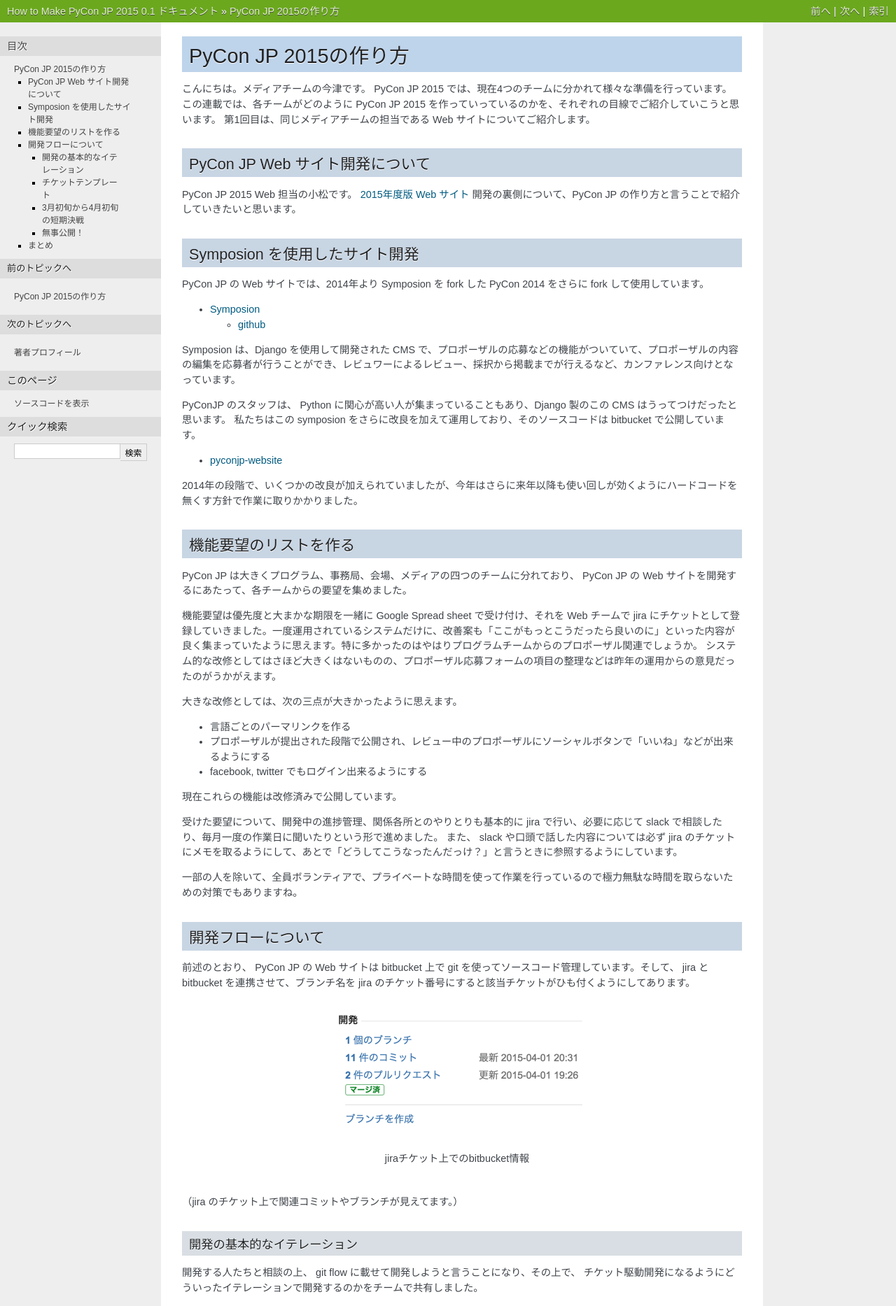
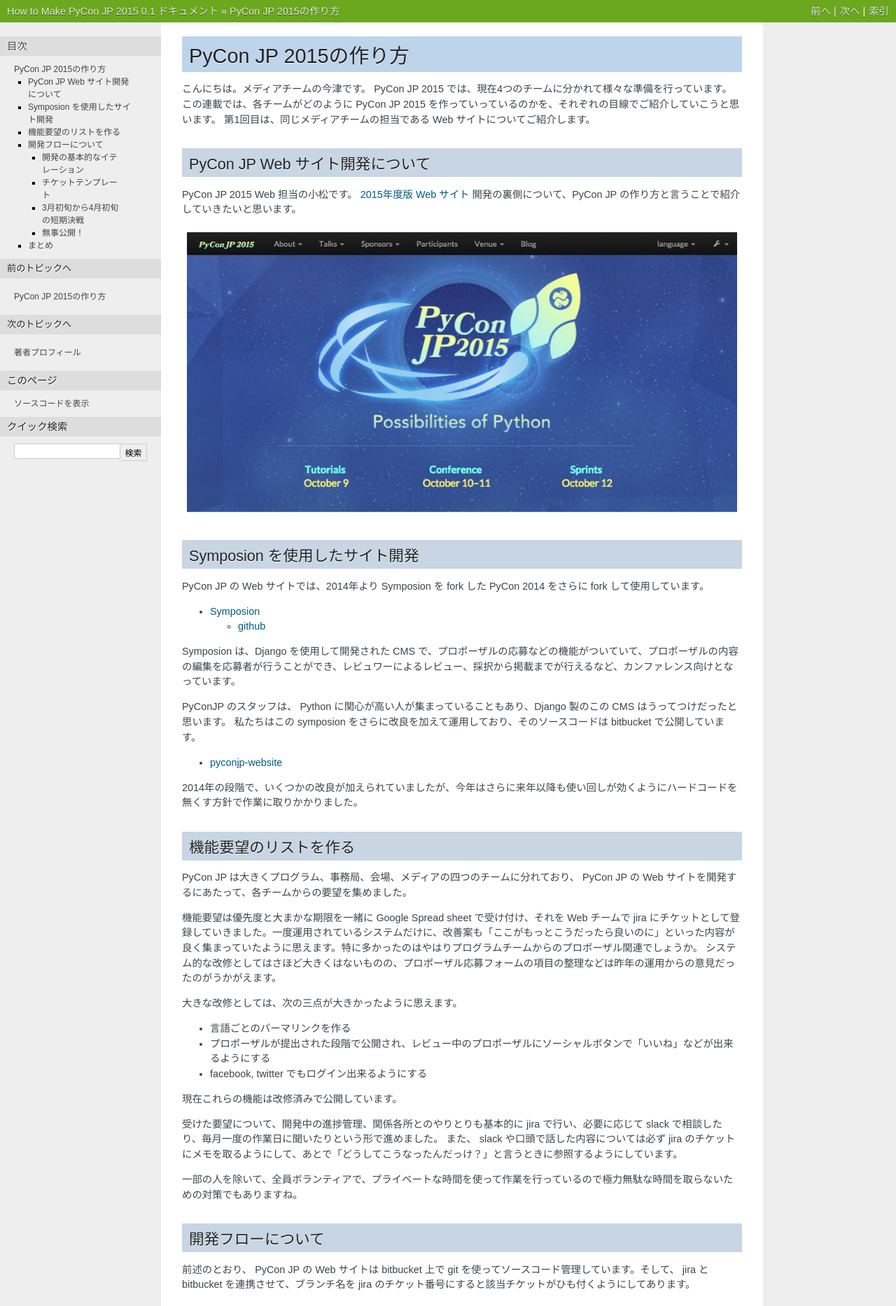
Before and after one commit to pyconjp/reports2015, a Sphinx documentation site: the page built from how-to-make/source/01_web.rst, in a window 1280 px wide. Shown: the top 1867 px of the page at 70% size. Built offline with Sphinx 7.4.7, drawn with Linux system fonts in a browser that asks for light colours.

Commit message:
サイトのスクリーンショットを追加

```diff
--- a/how-to-make/source/01_web.rst
+++ b/how-to-make/source/01_web.rst
@@ -6,11 +6,14 @@
 PyCon JP 2015 では、現在4つのチームに分かれて様々な準備を行っています。この連載では、各チームがどのように PyCon JP 2015 を作っていっているのかを、それぞれの目線でご紹介していこうと思います。
 第1回目は、同じメディアチームの担当である Web サイトについてご紹介します。
 
+
 PyCon JP Web サイト開発について
 ===============================
 
 PyCon JP 2015 Web 担当の小松です。
 `2015年度版 Web サイト <https://pycon.jp/2015/ja/>`_ 開発の裏側について、PyCon JP の作り方と言うことで紹介していきたいと思います。
+
+.. figure:: images/screenshot_pyconjp2015.jpg
 
 
 Symposion を使用したサイト開発
```
Also changed, not shown: how-to-make/source/images/screenshot_pyconjp2015.jpg (added).
